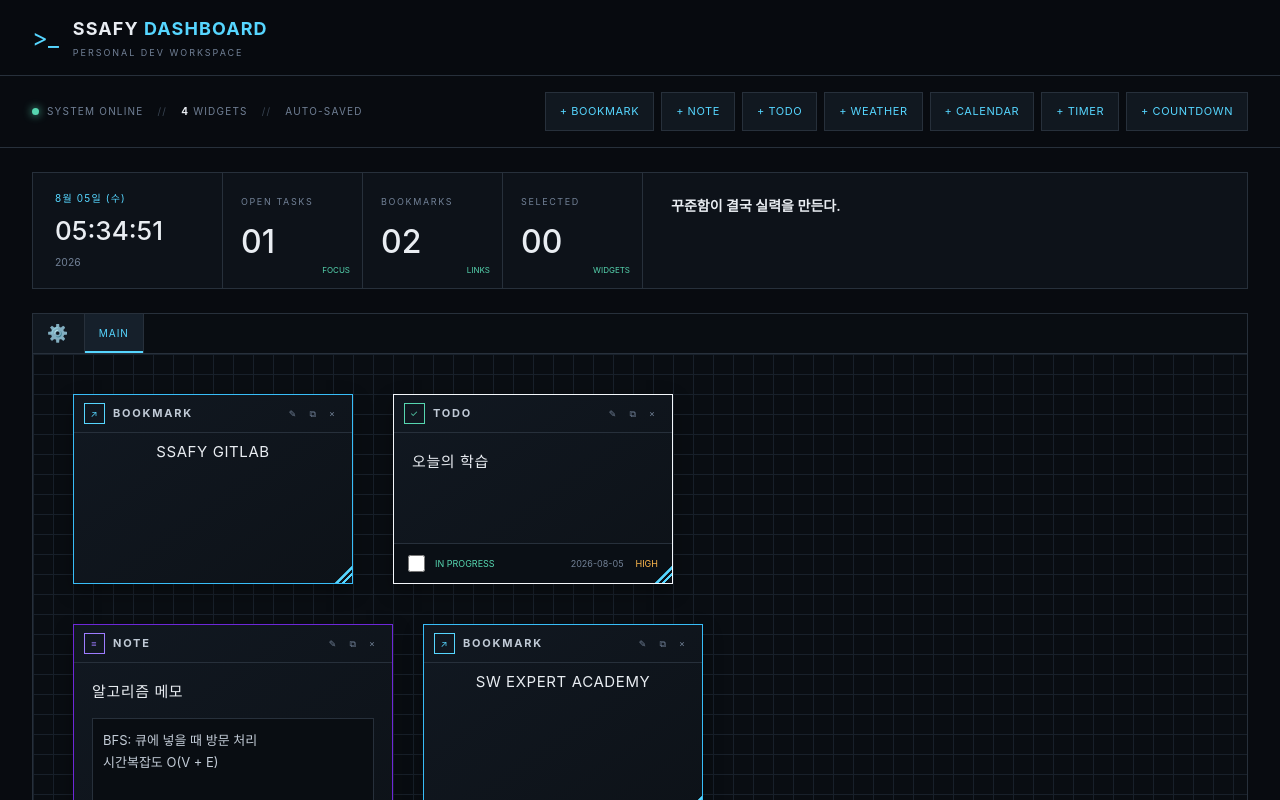
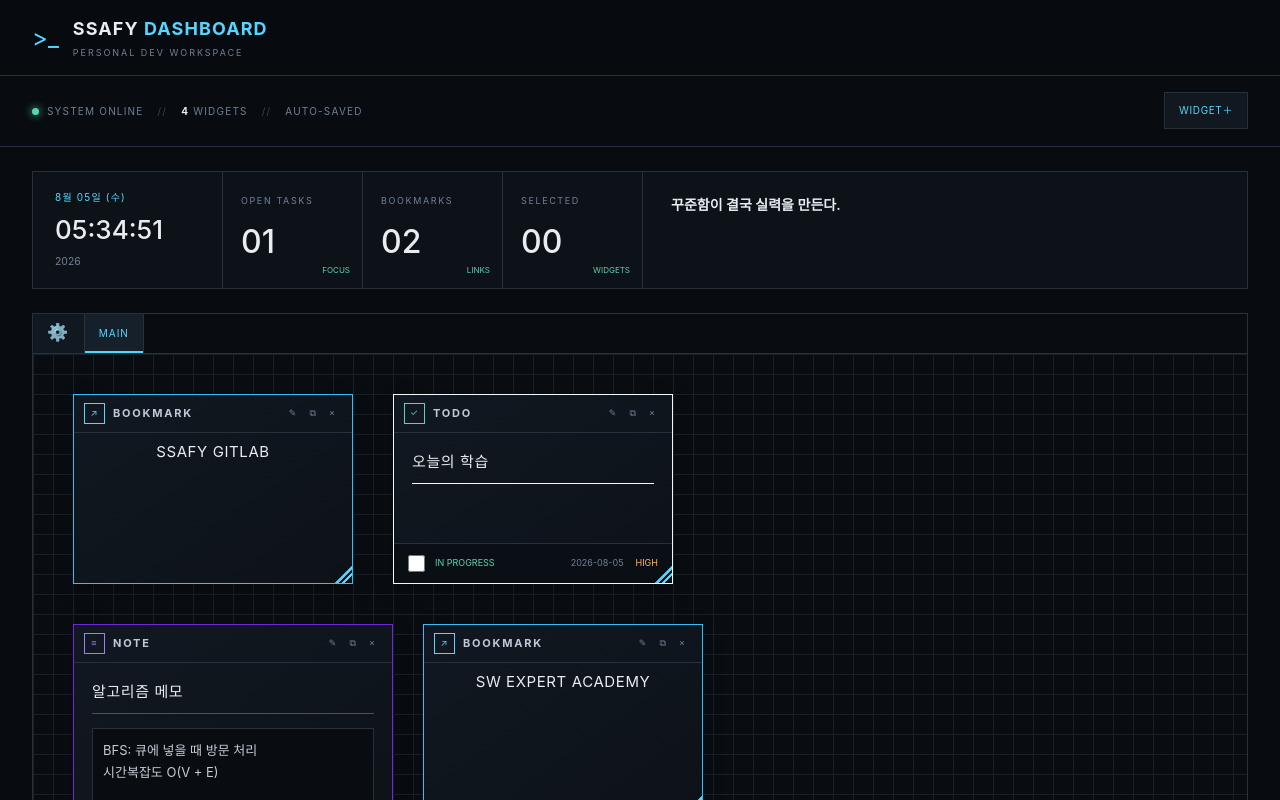
Before and after one commit to HappyBird6/SSAFY-DASHBOARD, a React (Vite) app: page / in a window 1280 px wide. Shown: the top 800 px of the page. Built offline with nearby package versions, Linux system fonts and the light colour scheme.

Commit message:
Refine widget display and creation menu

```diff
--- a/app/globals.css
+++ b/app/globals.css
@@ -683,6 +683,58 @@ button {
 .actions .group {
   color: var(--purple);
 }
+.widget-create {
+  position: relative;
+  z-index: 120;
+  padding-bottom: 1px;
+}
+.widget-create-trigger,
+.widget-menu button {
+  border: 1px solid var(--line);
+  background: var(--control-bg);
+  padding: 10px 14px;
+  font-size: 10px;
+  letter-spacing: 0.06em;
+}
+.widget-create-trigger {
+  color: var(--cyan);
+}
+.widget-menu {
+  position: absolute;
+  top: 100%;
+  right: 0;
+  display: grid;
+  grid-template-columns: repeat(3, 110px);
+  gap: 7px;
+  width: max-content;
+  padding: 9px;
+  border: 1px solid var(--line);
+  background: var(--panel);
+  box-shadow: var(--widget-shadow);
+  opacity: 0;
+  visibility: hidden;
+  transform: translateY(-4px);
+  transition:
+    opacity 0.12s ease,
+    transform 0.12s ease,
+    visibility 0.12s;
+}
+.widget-create:hover .widget-menu,
+.widget-create:focus-within .widget-menu {
+  opacity: 1;
+  visibility: visible;
+  transform: translateY(0);
+}
+.widget-menu button {
+  width: 110px;
+  height: 40px;
+  padding: 6px;
+  text-align: center;
+}
+.widget-menu button:hover {
+  border-color: currentColor;
+  background: var(--active-bg);
+}
 .stats {
   margin: 24px 32px;
   display: grid;
@@ -822,6 +874,7 @@ button {
   display: grid;
   place-items: center;
   border: 1px solid;
+  flex: 0 0 21px;
 }
 .kind-bookmark {
   color: var(--cyan);
@@ -1014,6 +1067,11 @@ button {
   letter-spacing: 0.04em;
   margin: 0 0 14px;
 }
+.widget-title {
+  width: 100%;
+  padding-bottom: 10px;
+  border-bottom: 1px solid;
+}
 .url {
   font-size: 10px;
   color: var(--muted);
@@ -1031,6 +1089,7 @@ button {
   border: 0 !important;
   padding: 0 !important;
   margin: 0 !important;
+  width: 100% !important;
 }
 .bookmark-content h2 {
   margin: 0;
@@ -1081,6 +1140,15 @@ button {
   line-height: 1;
   font-variant-numeric: tabular-nums;
   white-space: nowrap;
+}
+.widget-countdown .widget-body {
+  position: relative;
+  padding-bottom: 42px;
+}
+.widget-countdown .countdown-controls {
+  position: absolute;
+  left: 10px;
+  bottom: 8px;
 }
 .widget textarea {
   flex: 1;
--- a/app/page.tsx
+++ b/app/page.tsx
@@ -878,13 +878,13 @@ export default function Home() {
       .resizable({
         edges: { right: ".resize-corner", bottom: ".resize-corner" },
         modifiers: [
-          interact.modifiers.restrictSize({ min: { width: 180, height: 86 } }),
+          interact.modifiers.restrictSize({ min: { width: 210, height: 86 } }),
         ],
         listeners: {
           move(e) {
             const target = e.target as HTMLElement;
             const isBookmark = target.dataset.type === "bookmark";
-            const width = Math.max(isBookmark ? 180 : 240, e.rect.width);
+            const width = Math.max(isBookmark ? 210 : 240, e.rect.width);
             const height = Math.max(isBookmark ? 86 : 150, e.rect.height);
             const x = Number(target.dataset.x || 0) + e.deltaRect.left;
             const y = Math.max(
@@ -937,7 +937,12 @@ export default function Home() {
     const form = new FormData(event.currentTarget);
     const type = modal!.type;
     const title = String(
-      form.get("title") || (type === "calendar" ? "달력" : "새 위젯"),
+      form.get("title") ||
+        (type === "calendar"
+          ? "달력"
+          : type === "timer" || type === "countdown"
+            ? ""
+            : "새 위젯"),
     );
     const borderColor = String(form.get("borderColor") || "#303b47");
     const presetId = String(form.get("sizePreset") || "");
@@ -1039,10 +1044,8 @@ export default function Home() {
   };
   const remove = (id: string) => {
     if (!confirm("이 위젯을 삭제할까요?")) return;
-    const before = store.widgets.find((w) => w.id === id);
     setStore((s) => ({ ...s, widgets: s.widgets.filter((w) => w.id !== id) }));
-    setToast("삭제했습니다. 되돌리려면 Ctrl+Z 대신 백업을 활용해주세요.");
-    if (!before) return;
+    setToast("위젯을 삭제했습니다.");
   };
   const exportJson = () => {
     const blob = new Blob(
@@ -1123,22 +1126,29 @@ export default function Home() {
           <b>{store.widgets.length}</b> WIDGETS{" "}
           <span className="slash">{"//"}</span> AUTO-SAVED
         </div>
-        <div className="actions">
-          <button onClick={() => setModal({ type: "bookmark" })}>
-            + BOOKMARK
-          </button>
-          <button onClick={() => setModal({ type: "note" })}>+ NOTE</button>
-          <button onClick={() => setModal({ type: "todo" })}>+ TODO</button>
-          <button onClick={() => setModal({ type: "weather" })}>
-            + WEATHER
-          </button>
-          <button onClick={() => setModal({ type: "calendar" })}>
-            + CALENDAR
-          </button>
-          <button onClick={() => setModal({ type: "timer" })}>+ TIMER</button>
-          <button onClick={() => setModal({ type: "countdown" })}>
-            + COUNTDOWN
-          </button>
+        <div className="widget-create">
+          <button className="widget-create-trigger">WIDGET＋</button>
+          <div className="widget-menu">
+            {(
+              [
+                "bookmark",
+                "note",
+                "todo",
+                "weather",
+                "calendar",
+                "timer",
+                "countdown",
+              ] as Kind[]
+            ).map((type) => (
+              <button
+                key={type}
+                style={{ color: store.settings.widgetColors[type] }}
+                onClick={() => setModal({ type })}
+              >
+                {type.toUpperCase()}
+              </button>
+            ))}
+          </div>
         </div>
       </section>
       <section className="stats" aria-label="요약">
@@ -1751,8 +1761,13 @@ export default function Home() {
                     </a>
                   ) : (
                     <>
-                      {w.type !== "calendar" && w.type !== "countdown" && (
-                        <h2>{w.title}</h2>
+                      {w.type !== "calendar" && w.title && (
+                        <h2
+                          className="widget-title"
+                          style={{ borderBottomColor: w.style.borderColor }}
+                        >
+                          {w.title}
+                        </h2>
                       )}
                       {w.type === "note" && (
                         <textarea
@@ -1841,7 +1856,9 @@ export default function Home() {
                 제목
                 <input
                   name="title"
-                  required
+                  required={
+                    modal.type !== "timer" && modal.type !== "countdown"
+                  }
                   autoFocus
                   defaultValue={modalWidget?.title}
                   placeholder="제목을 입력하세요"
```
Also changed, not shown: 1 other file (tests, documents, lock files or other folders).
